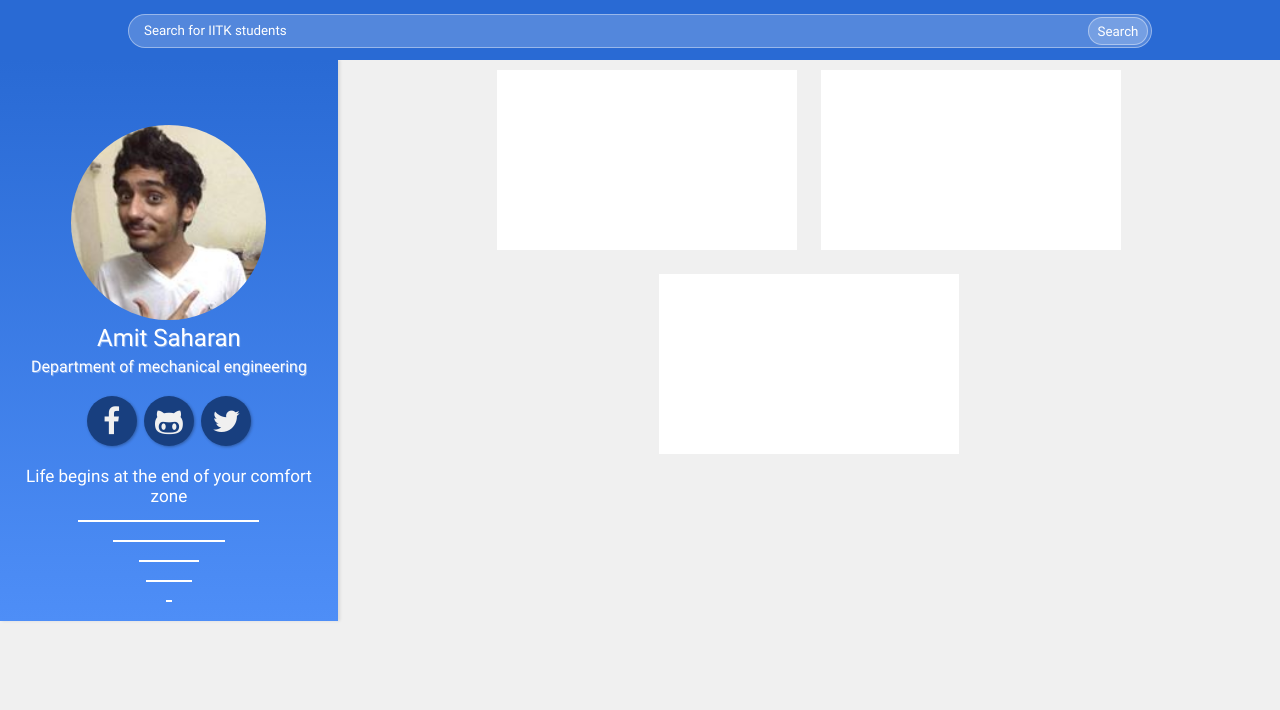
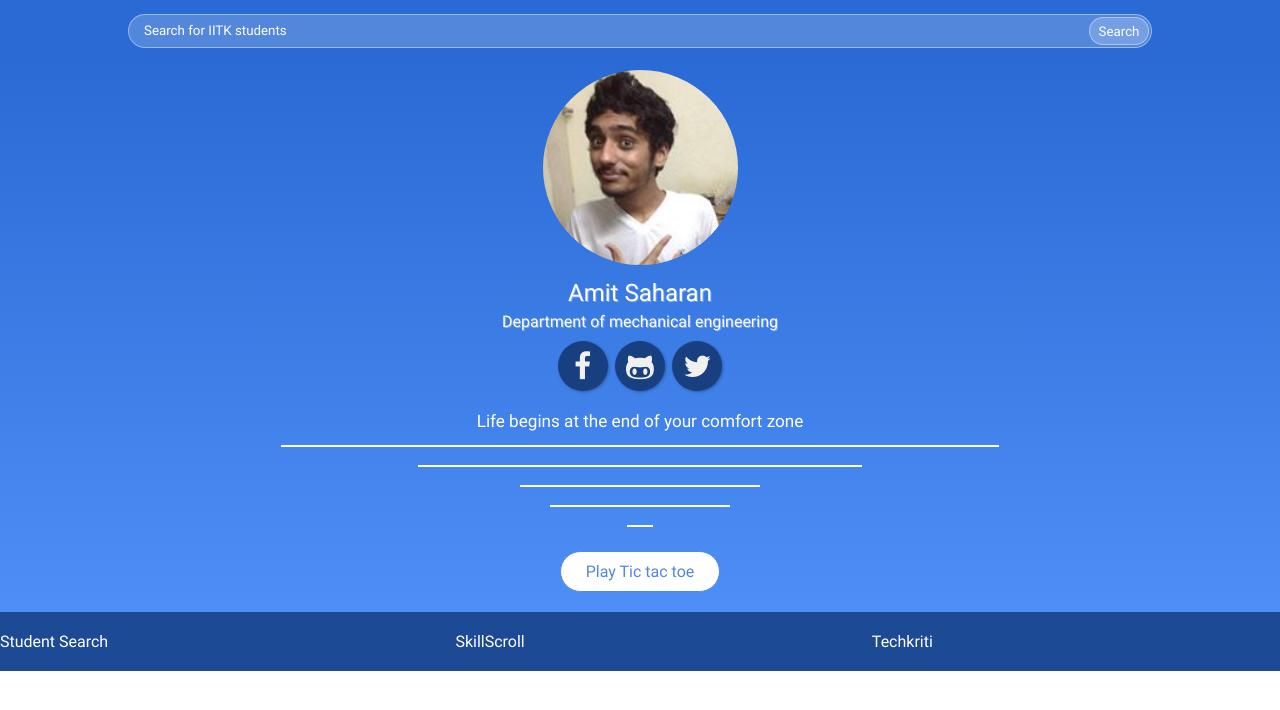
Before and after one commit to asaharan/homepage, a plain HTML site: page index.html in a window 1280 px wide. Drawn offline with Linux system fonts and the light colour scheme.

Commit message:
vendor prefixed added using bourbon

```diff
--- a/index.html
+++ b/index.html
@@ -13,7 +13,7 @@
 			</form>
 		</div>
 	</div>
-	<div class="ot">
+
 	<div class="lc">
 		<div class="avc">
 			<div class="avci">
@@ -43,14 +43,16 @@
 				<div><div></div></div>
 			</div>
 		</div>
-		</div>
-		<div class="rc">
-			<div class="mc">
-				<div class="tile"></div>
-				<div class="tile"></div>
-				<div class="tile"></div>
+		<div class="ttc">
+			<div class="tt">
+				Play Tic tac toe
 			</div>
 		</div>
 	</div>
+		<div class="rc">
+			<a class="tile">Student Search</a>
+			<a class="tile">SkillScroll</a>
+			<a class="tile">Techkriti</a>
+		</div>
 </body>
 </html>
--- a/sass/_base.scss
+++ b/sass/_base.scss
@@ -5,8 +5,8 @@ body,html{
 	font-family:$ff;
 	display:inline-block;
 	margin:	0;
-	height:100%;
-	min-width:600px;
+	// height:100%;
+	min-width:$minWidth;
 }
 body{
 	min-width:100%;
--- a/sass/_variables.scss
+++ b/sass/_variables.scss
@@ -1,6 +1,6 @@
 $large:960px;//larger than $large is large
 $medium:600px;//larger than $medium is medium, else false
-
+$minWidth:600px !default;
 $ff:roboto;//font-family
 $bg-c:#f0f0f0;
 /*
--- a/sass/style.scss
+++ b/sass/style.scss
@@ -1,3 +1,4 @@
+$minWidth:auto;
 $fa-font-path: "../com/font-awesome/fonts";
 @import "../com/roboto-fontface/css/roboto-fontface";
 @import "../com/font-awesome/scss/font-awesome";
@@ -6,38 +7,31 @@ $fa-font-path: "../com/font-awesome/fonts";
 @import "base";
 @import "animations";
 body{
-	background-color:$bg-c;
 	@extend .clear;
-	display: flex;
-    justify-content: flex-start;
-    align-items: flex-start;
-    flex-direction: row;
-    flex-wrap: wrap;
-    align-content:flex-start;
-}
-.ot{
-	flex-grow:1;
-	display:flex;
-	flex-direction:row;
-	justify-content: space-between;
-	align-items: flex-start;
-	flex-wrap:nowrap;
-	@media(max-width:900px){
-		flex-wrap: wrap;
-	}
+	@include display(flex);
+    @include justify-content(flex-start);
+    @include align-items(flex-start);
+    @include flex-direction( row);
+    @include flex-wrap( wrap);
+    @include align-content(flex-start);
+    @include flex-basis( 100%);
+    min-height: 100%;
 }
 .lc{//left-container
-	display:inline-block;
-	flex-grow:1;
-	order:1;
-	min-height:100%;
-	padding:15px 10px;
+	@include flex-grow(1);
+	@include order(1);
+	@include display(flex);
+	@include align-content(space-around);
+	@include flex-direction(column);
+	min-width:100%;
+	padding:0 10px;
 	box-shadow:2px 0 3px rgba(0,0,0,0.1);
+	// flex:1;
 	@include background-image(linear-gradient(to bottom,$lc-bg-s 0%,$lc-bg-e 100%));
 	.avc{
 		//avtar container
 		display: block;
-		margin-top: 50px;
+		margin: 10px 0 ;
 		text-align: center;
 		.avci{
 			//avc inner
@@ -56,6 +50,7 @@ body{
 		}
 	}
 	.info{
+		margin: 0 0 5px;
 		@include animation(fadeIn 1000ms ease-out);
 		text-align: center;
 		text-shadow: 1px 1px rgba(255, 255, 255, 0.33);
@@ -73,7 +68,7 @@ body{
 	}
 	.sc{
 		position:relative;
-		margin-top: 20px;
+		margin-top: 5px;
 		text-align: center;
 		font-size: $sc-fs;
 		a{
@@ -98,6 +93,7 @@ body{
 	}
 	.qc{
 		margin-top: 20px;
+		margin-bottom: 20px;
 		color: $nc-c;
 		text-align: center;
 		font-size: $nc-fs/1.4;
@@ -123,34 +119,55 @@ body{
 			}
 		}
 	}
+	.ttc{
+		@include display(flex);
+		@include align-content(space-around);
+		@include flex-direction(row);
+		@include justify-content(space-around);
+		.tt{
+			cursor: pointer;
+			padding:10px 25px;
+			border-radius: 3px;
+			border-radius: 50px;
+			@include transition(all ease 0.3s);
+			background-color:$nc-c;
+			border:solid 1px;
+			color: lighten($lc-bg-s,10%);
+			margin-bottom: 20px;
+			&:hover{
+				@include transform(scale(1.2,1.0));
+				border-radius: 50px;
+			}
+		}
+	}
 }
-
-.rc{//right-container
-	order:2;
-	display:inline-block;
-	// width:calc(100% - #{$lc-w + 3px});
-	// float:left;
-	flex-grow:1;
-	color:$tc-c;
-	.mc{
-		text-align: center;
-		.tile{
-			position: relative;
-			display:inline-block;
-			width: 300px;
-			height: 180px;
-			background-color:white;
-			margin:10px;
-		}
+.rc{
+	@include order(2);
+	@include display(flex);
+	@include flex-grow(1);
+	@include justify-content(space-around);
+	@include align-items(center);
+	@include flex-direction(row);
+	@include flex-wrap(wrap);
+	min-width:100%;
+	background-color:darken($lc-bg-s,15%);
+	padding:20px 0;
+	color:$nc-c;
+	a{
+		order:1;
+		flex-grow: 2;
+		flex-shrink: 1;
 	}
 }
 .tc{
 	//top-container
-	flex-grow:1;
+	@include order(1);
+	@include flex-grow(3);
+	@include display(flex);
 	position:relative;
-	display: block;
 	height: $tc-h;
 	line-height: $tc-h;
+	min-width:100%;
 	background-color:$tc-bg;
 	border-radius: 0;
 	.sfc{
@@ -160,7 +177,7 @@ body{
 		height: $sfc-h;
 		width: 100%;
 		line-height: $sfc-h;
-		margin-top: ($tc-h - $sfc-h)/2;
+		margin: ($tc-h - $sfc-h)/2 0;
 		text-align: center;
 		form{
 			color: $tc-c;
@@ -186,7 +203,7 @@ body{
 				cursor: pointer;
 				$x: 100 - $sb-w;
 				position:absolute;
-				right: calc( #{$x / 2} + #{4px});
+				right: calc( #{$x / 2} + #{3px});
 				height: $sfc-h - 6px;
 				width: 60px;
 				top: 4px;
```
Also changed, not shown: css/style.css, 1 other file. Lines whose indentation alone changed are shown as unchanged.
